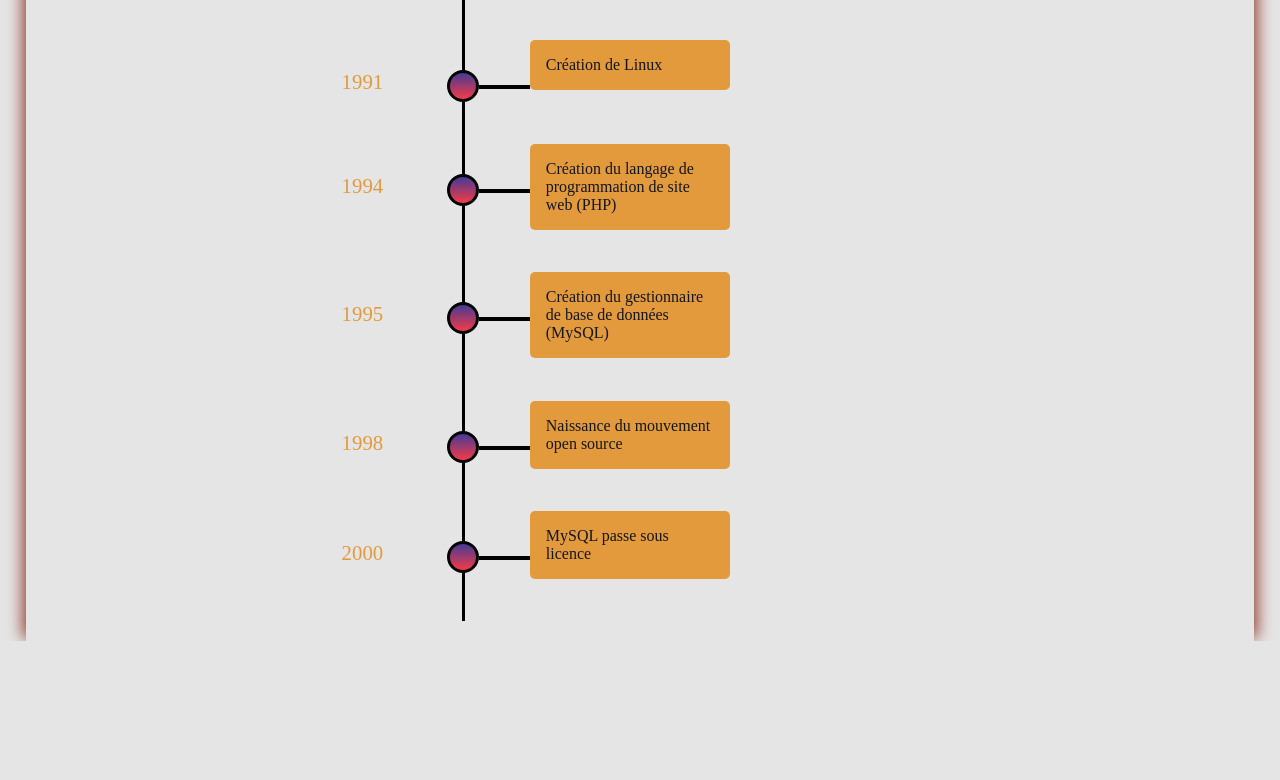
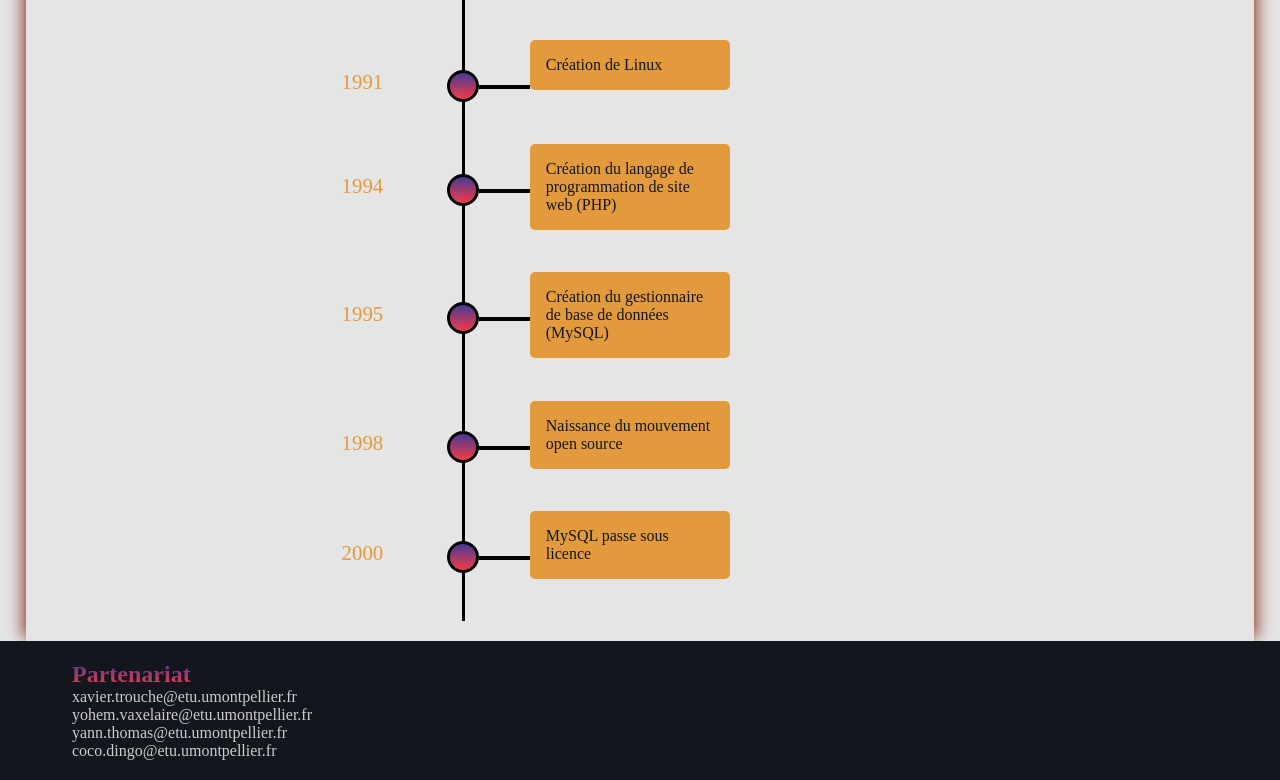
Before and after one commit to yohemm/open-source-rentability, a plain HTML site: page chronologie.html in a window 1280 px wide. Shown: the part 991-1771 px from the top of the page. Before the commit the page ends 1632 px from the top, so only its background shows below. Drawn offline with Linux system fonts and the light colour scheme.

Commit message:
finish footer

```diff
--- a/chronologie.html
+++ b/chronologie.html
@@ -159,6 +159,15 @@
         </div>
         <section>
     </main>
+    <footer id="6">
+        <div class="column">
+            <h2>Partenariat</h2>
+            <p>xavier.trouche@etu.umontpellier.fr</p>
+            <p>yohem.vaxelaire@etu.umontpellier.fr</p>
+            <p>yann.thomas@etu.umontpellier.fr</p>
+            <p>coco.dingo@etu.umontpellier.fr</p>
+        </div>
+    </footer>
 </body>
 
 </html>
```
Also changed, not shown: analyse.html (+9 -1 lines), contact.html (+9 -1 lines).
